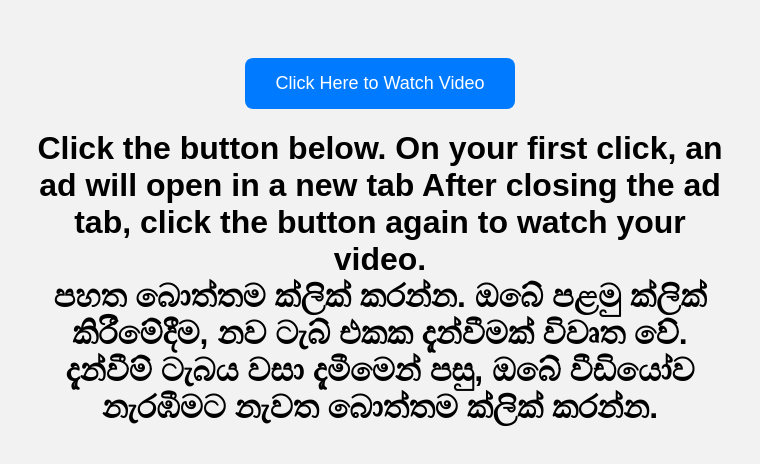
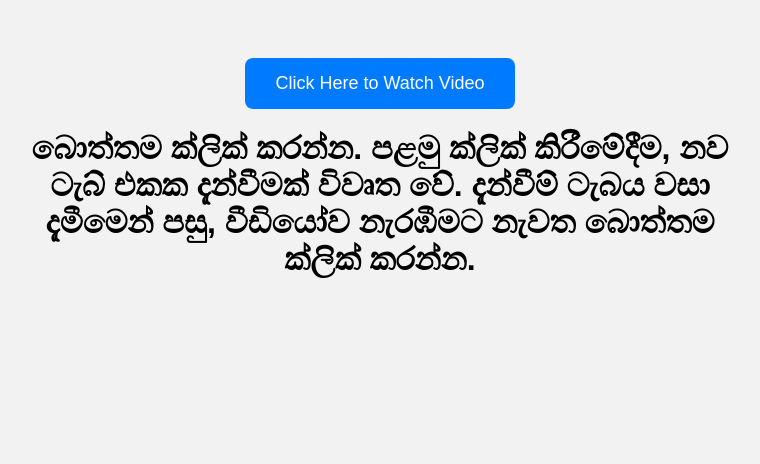
Before and after one commit to lssantha/eyage3, a plain HTML site: page index.html in a window 1280 px wide. Shown: the whole page, without its empty margins (260-1020 px from the left). Drawn offline with Linux system fonts and the light colour scheme.

Commit message:
Update index.html

```diff
--- a/index.html
+++ b/index.html
@@ -23,9 +23,7 @@
 
   <div class="container">
     <button id="watchBtn">Click Here to Watch Video</button>
-	  <h1>Click the button below. On your first click, an ad will open in a new tab
-After closing the ad tab, click the button again to watch your video.</br>
-පහත බොත්තම ක්ලික් කරන්න. ඔබේ පළමු ක්ලික් කිරීමේදීම, නව ටැබ් එකක දැන්වීමක් විවෘත වේ. දැන්වීම් ටැබය වසා දැමීමෙන් පසු, ඔබේ වීඩියෝව නැරඹීමට නැවත බොත්තම ක්ලික් කරන්න.</h1>
+	  <h1>බොත්තම ක්ලික් කරන්න. පළමු ක්ලික් කිරීමේදීම, නව ටැබ් එකක දැන්වීමක් විවෘත වේ. දැන්වීම් ටැබය වසා දැමීමෙන් පසු, වීඩියෝව නැරඹීමට නැවත බොත්තම ක්ලික් කරන්න.</h1>
     <div class="video-wrapper" id="videoWrapper" style="display: none;">
       <video id="mainVideo" width="640" controls controlsList="nodownload" oncontextmenu="return false;">
   <source src="video.mp4" type="video/mp4" />
```
